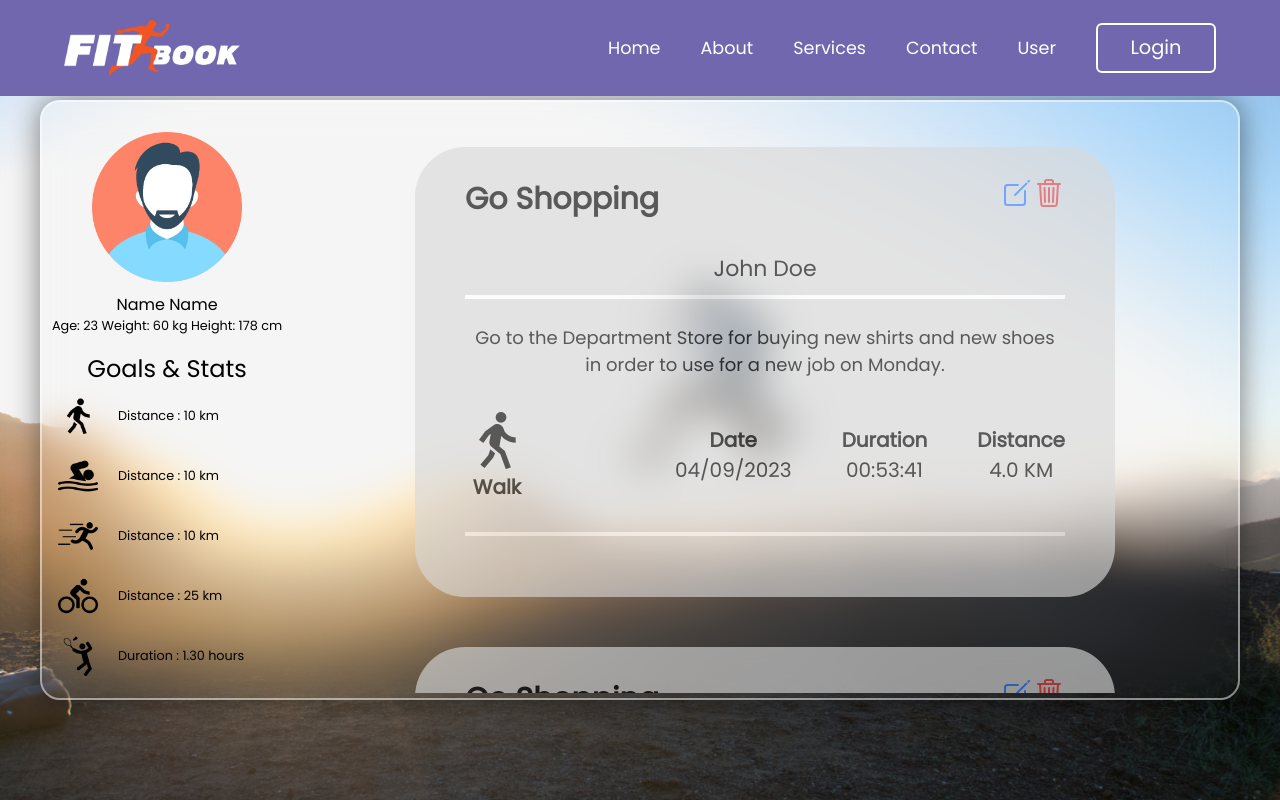
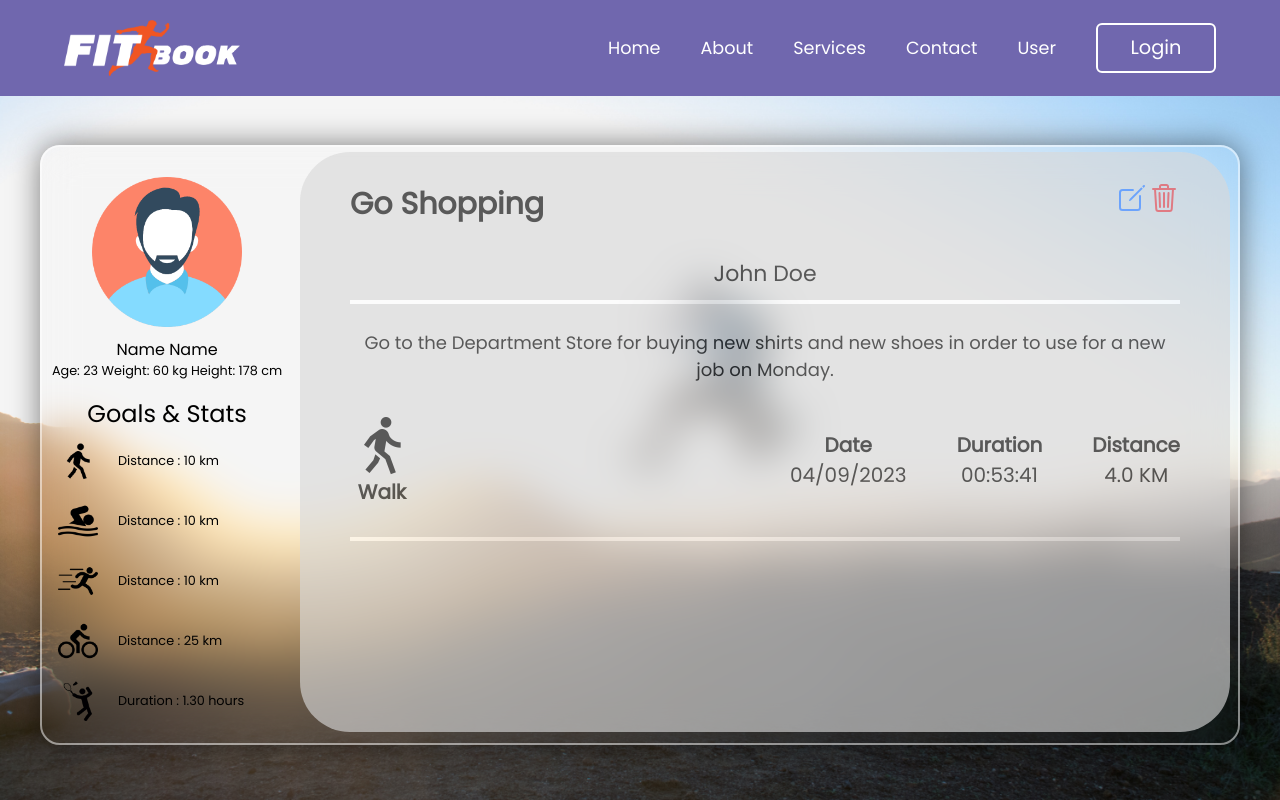
Before and after one commit to warutniy/project_groupA-2, a React (Vite) app in the folder groupA/: page /User_main in a window 1280 px wide. Built offline with nearby package versions, Linux system fonts and the light colour scheme.

Commit message:
fix(2) card position

```diff
--- a/groupA/src/ActivityCard.css
+++ b/groupA/src/ActivityCard.css
@@ -1,19 +1,20 @@
 .activity-card {
     /* position: fixed; */
-    width: 700px;
-    height: 450px;
+    width: 930px;
+    height: 580px;
     top: 50%;
     left: 50%;
     /* transform: translate(-50%, -50%); */
     background: #D9D9D9;
     opacity: 0.8;
     border-radius: 50px;
+    margin-bottom: 30px;
 }
 
 .activity-card > .header {
     display: flex;
     justify-content: space-between;
-    margin: 30px 50px 30px;
+    margin: 0px 50px 30px;
     padding-top: 30px;
 }
 
--- a/groupA/src/User_main.css
+++ b/groupA/src/User_main.css
@@ -30,6 +30,7 @@
     display: flex;
     overflow: visible;
     place-self: center;
+    margin-top: 90px;
 }
 
 
@@ -50,6 +51,10 @@
     /* scrollbar-color: */
 }
 
+.grid-right::-webkit-scrollbar {
+    display: none;
+ }
+
 .grid-right > div {
     text-align: center;
     display: flex;
@@ -59,8 +64,7 @@
 
 .activity_card {
     flex-basis: calc(33.33% - 20px);
-    margin: 10px;
-
+    padding-top: 0px;
 }
 
 
```
